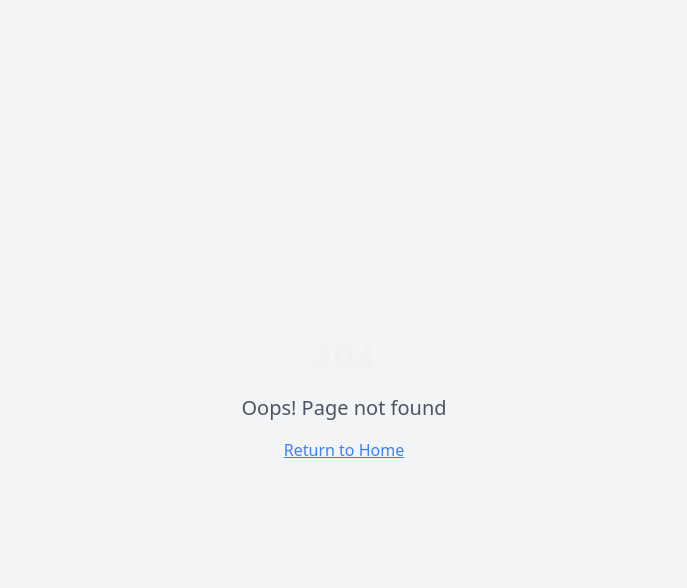
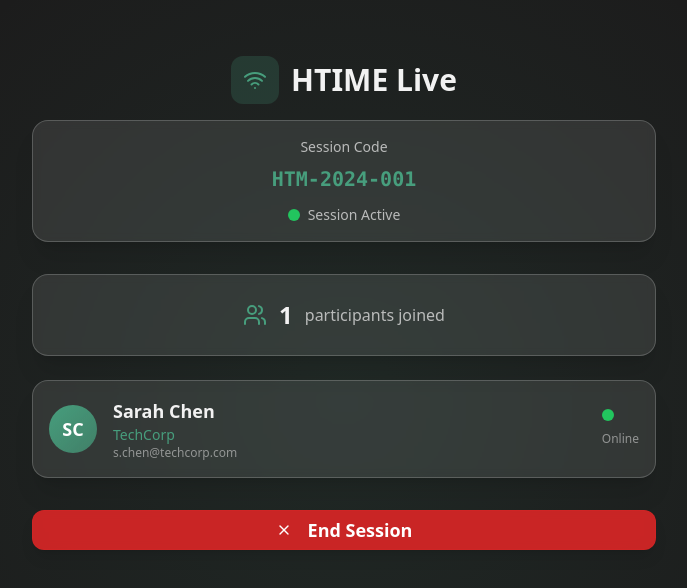
Before and after one commit to abbyhtime/hlink, a React (Vite) app: page /live-session in a window 1280 px wide. Before the commit this address had no page. Shown: the top 588 px of the page, without its empty margins (296-983 px from the left). Built offline with nearby package versions, Linux system fonts and the light colour scheme.

Commit message:
Add live session page
Create a new page for the live "kahoot" style display, where user names will be shown.

```diff
--- a/src/App.tsx
+++ b/src/App.tsx
@@ -1,9 +1,11 @@
+
 import { Toaster } from "@/components/ui/toaster";
 import { Toaster as Sonner } from "@/components/ui/sonner";
 import { TooltipProvider } from "@/components/ui/tooltip";
 import { QueryClient, QueryClientProvider } from "@tanstack/react-query";
 import { BrowserRouter, Routes, Route } from "react-router-dom";
 import Index from "./pages/Index";
+import LiveSession from "./pages/LiveSession";
 import NotFound from "./pages/NotFound";
 
 const queryClient = new QueryClient();
@@ -16,6 +18,7 @@ const App = () => (
       <BrowserRouter>
         <Routes>
           <Route path="/" element={<Index />} />
+          <Route path="/live-session" element={<LiveSession />} />
           {/* ADD ALL CUSTOM ROUTES ABOVE THE CATCH-ALL "*" ROUTE */}
           <Route path="*" element={<NotFound />} />
         </Routes>
--- a/src/components/QRDisplay.tsx
+++ b/src/components/QRDisplay.tsx
@@ -1,9 +1,11 @@
 
 import { useState } from 'react';
-import { QrCode, Users, Clock } from 'lucide-react';
+import { QrCode, Users, Clock, Eye } from 'lucide-react';
 import { Button } from '@/components/ui/button';
+import { useNavigate } from 'react-router-dom';
 
 const QRDisplay = () => {
+  const navigate = useNavigate();
   const [sessionActive, setSessionActive] = useState(false);
   const [sessionCode] = useState('HTM-2024-001');
 
@@ -15,6 +17,10 @@ const QRDisplay = () => {
   const endSession = () => {
     setSessionActive(false);
     console.log('Ending QR session');
+  };
+
+  const viewLiveSession = () => {
+    navigate('/live-session');
   };
 
   return (
@@ -53,6 +59,7 @@ const QRDisplay = () => {
           <span>Scan to join networking session</span>
         </div>
 
+        <div className="space-y-3">
           {!sessionActive ? (
             <Button
               onClick={startSession}
@@ -61,6 +68,14 @@ const QRDisplay = () => {
               Start QR Session
             </Button>
           ) : (
+            <>
+              <Button
+                onClick={viewLiveSession}
+                className="w-full glass-button mb-3"
+              >
+                <Eye className="w-4 h-4 mr-2" />
+                View Live Session
+              </Button>
               <Button
                 onClick={endSession}
                 className="w-full bg-red-600/90 hover:bg-red-600 text-white font-semibold px-6 py-3 rounded-xl
@@ -69,7 +84,9 @@ const QRDisplay = () => {
               >
                 End QR Session
               </Button>
+            </>
           )}
+        </div>
       </div>
     </div>
   );
--- /dev/null
+++ b/src/pages/LiveSession.tsx
@@ -0,0 +1,142 @@
+
+import { useState, useEffect } from 'react';
+import { Users, Wifi, X } from 'lucide-react';
+import { Button } from '@/components/ui/button';
+import { useNavigate } from 'react-router-dom';
+
+interface Participant {
+  id: string;
+  name: string;
+  email: string;
+  company: string;
+  joinedAt: Date;
+}
+
+const LiveSession = () => {
+  const navigate = useNavigate();
+  const [participants, setParticipants] = useState<Participant[]>([]);
+  const [sessionCode] = useState('HTM-2024-001');
+  const [isActive, setIsActive] = useState(true);
+
+  // Simulate participants joining (in real app, this would be real-time data)
+  useEffect(() => {
+    const mockParticipants = [
+      { id: '1', name: 'Sarah Chen', email: 's.chen@techcorp.com', company: 'TechCorp', joinedAt: new Date() },
+      { id: '2', name: 'Michael Rodriguez', email: 'm.rodriguez@startup.io', company: 'StartupIO', joinedAt: new Date() },
+    ];
+
+    // Simulate real-time joining
+    let index = 0;
+    const interval = setInterval(() => {
+      if (index < mockParticipants.length && isActive) {
+        setParticipants(prev => [...prev, mockParticipants[index]]);
+        index++;
+      }
+    }, 3000);
+
+    return () => clearInterval(interval);
+  }, [isActive]);
+
+  const endSession = () => {
+    setIsActive(false);
+    console.log('Ending live session');
+    navigate('/');
+  };
+
+  return (
+    <div className="min-h-screen bg-charcoal">
+      {/* Background pattern */}
+      <div className="absolute inset-0 bg-[radial-gradient(circle_at_50%_50%,rgba(71,158,125,0.1),transparent_70%)]" />
+
+      <div className="relative z-10 max-w-2xl mx-auto p-6">
+        {/* Header */}
+        <div className="text-center mb-8 pt-8">
+          <div className="flex items-center justify-center space-x-3 mb-4">
+            <div className="p-3 rounded-xl bg-mintGreen/20">
+              <Wifi className="w-6 h-6 text-mintGreen" />
+            </div>
+            <h1 className="text-3xl font-bold text-lightGray">HTIME Live</h1>
+          </div>
+
+          <div className="glass-card p-4 mb-6">
+            <p className="text-lightGray/70 text-sm mb-2">Session Code</p>
+            <p className="text-mintGreen text-xl font-mono font-bold">{sessionCode}</p>
+            <div className="flex items-center justify-center space-x-2 mt-3">
+              <div className={`w-3 h-3 rounded-full ${isActive ? 'bg-green-500' : 'bg-red-500'}`} />
+              <span className="text-lightGray/70 text-sm">
+                {isActive ? 'Session Active' : 'Session Ended'}
+              </span>
+            </div>
+          </div>
+        </div>
+
+        {/* Participants Count */}
+        <div className="glass-card p-6 mb-6">
+          <div className="flex items-center justify-center space-x-3">
+            <Users className="w-6 h-6 text-mintGreen" />
+            <span className="text-2xl font-bold text-lightGray">{participants.length}</span>
+            <span className="text-lightGray/70">participants joined</span>
+          </div>
+        </div>
+
+        {/* Participants List */}
+        <div className="space-y-3 mb-8">
+          {participants.length === 0 ? (
+            <div className="glass-card p-8 text-center">
+              <Users className="w-12 h-12 text-lightGray/30 mx-auto mb-4" />
+              <p className="text-lightGray/70">Waiting for participants to join...</p>
+              <p className="text-lightGray/50 text-sm mt-2">Share the QR code for people to scan</p>
+            </div>
+          ) : (
+            participants.map((participant, index) => (
+              <div
+                key={participant.id}
+                className="glass-card p-4 animate-fade-in"
+                style={{ animationDelay: `${index * 200}ms` }}
+              >
+                <div className="flex items-center space-x-4">
+                  <div className="w-12 h-12 rounded-full bg-gradient-to-br from-mintGreen to-mintGreen/70 flex items-center justify-center text-white font-bold text-lg">
+                    {participant.name.split(' ').map(n => n[0]).join('')}
+                  </div>
+                  <div className="flex-1">
+                    <h3 className="font-semibold text-lightGray text-lg">{participant.name}</h3>
+                    <p className="text-mintGreen text-sm">{participant.company}</p>
+                    <p className="text-lightGray/50 text-xs">{participant.email}</p>
+                  </div>
+                  <div className="text-right">
+                    <div className="w-3 h-3 rounded-full bg-green-500 mb-1" />
+                    <span className="text-xs text-lightGray/50">Online</span>
+                  </div>
+                </div>
+              </div>
+            ))
+          )}
+        </div>
+
+        {/* End Session Button */}
+        {isActive && (
+          <Button
+            onClick={endSession}
+            className="w-full bg-red-600/90 hover:bg-red-600 text-white font-semibold px-6 py-4 rounded-xl
+                       shadow-lg hover:shadow-xl transition-all duration-300 transform hover:scale-105
+                       backdrop-blur-sm border border-red-600/30 text-lg"
+          >
+            <X className="w-5 h-5 mr-2" />
+            End Session
+          </Button>
+        )}
+
+        {!isActive && (
+          <Button
+            onClick={() => navigate('/')}
+            className="w-full glass-button text-lg py-4"
+          >
+            Back to Home
+          </Button>
+        )}
+      </div>
+    </div>
+  );
+};
+
+export default LiveSession;
```
Lines whose indentation alone changed are shown as unchanged.
